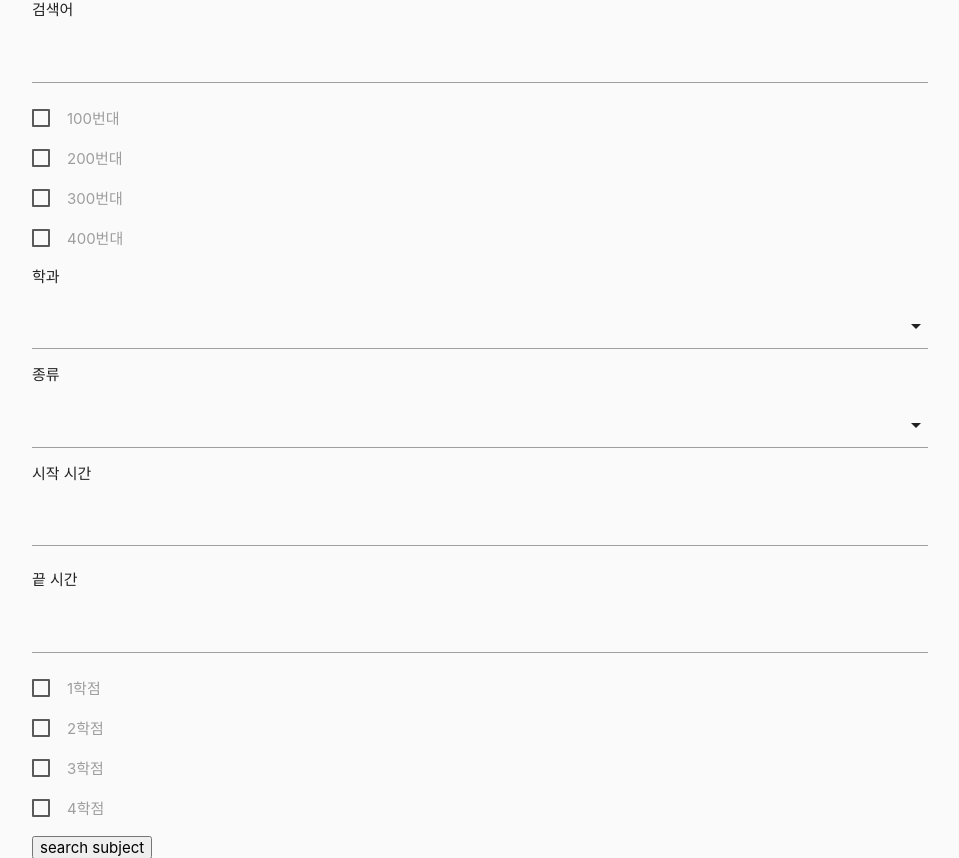
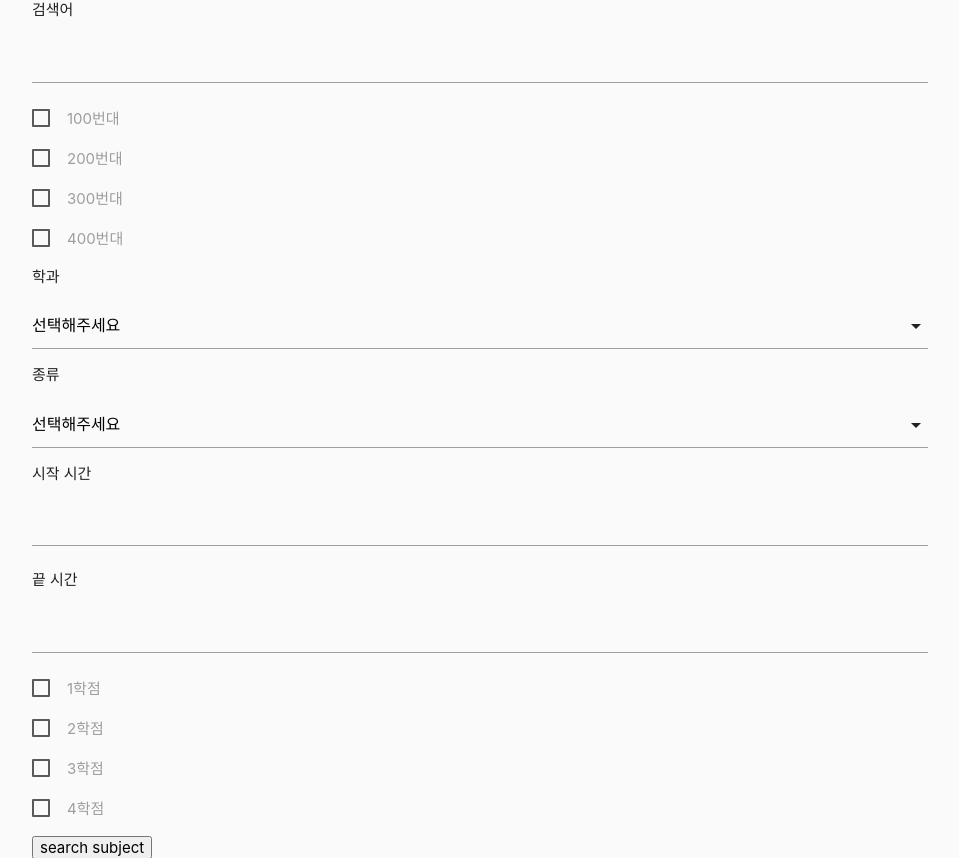
Before and after one commit to lbs1163/lemons, a Django app: page / in a window 1280 px wide. Shown: the part 574-1432 px from the top of the page, without its empty margins (160-1119 px from the left). Run offline with Django 3.2, Linux system fonts and the light colour scheme; the visitor is signed in with stand-in values (Sample User, id 1); data that the repository does not hold is empty; some libraries are stand-ins or nearby versions.

Commit message:
add default value for select

```diff
--- a/core/templates/core/test.html
+++ b/core/templates/core/test.html
@@ -48,6 +48,7 @@
     	<p>학과</p>
     	<div class="input-field">
 	    	<select name="department">
+	    		<option value="" disabled selected>선택해주세요</option>
 	    		{% for department in departments %}
 	    		<option value={{ department.pk }}>{{ department.name }}</option>
 	    		{% endfor %}
@@ -55,6 +56,7 @@
 	    </div>
     	<p>종류</p>
     	<select name="category">
+    		<option value="" disabled selected>선택해주세요</option>
     		{% for category in categories %}
     		<option value={{ category.pk }}>{{ category.name }}</option>
     		{% endfor %}
```
